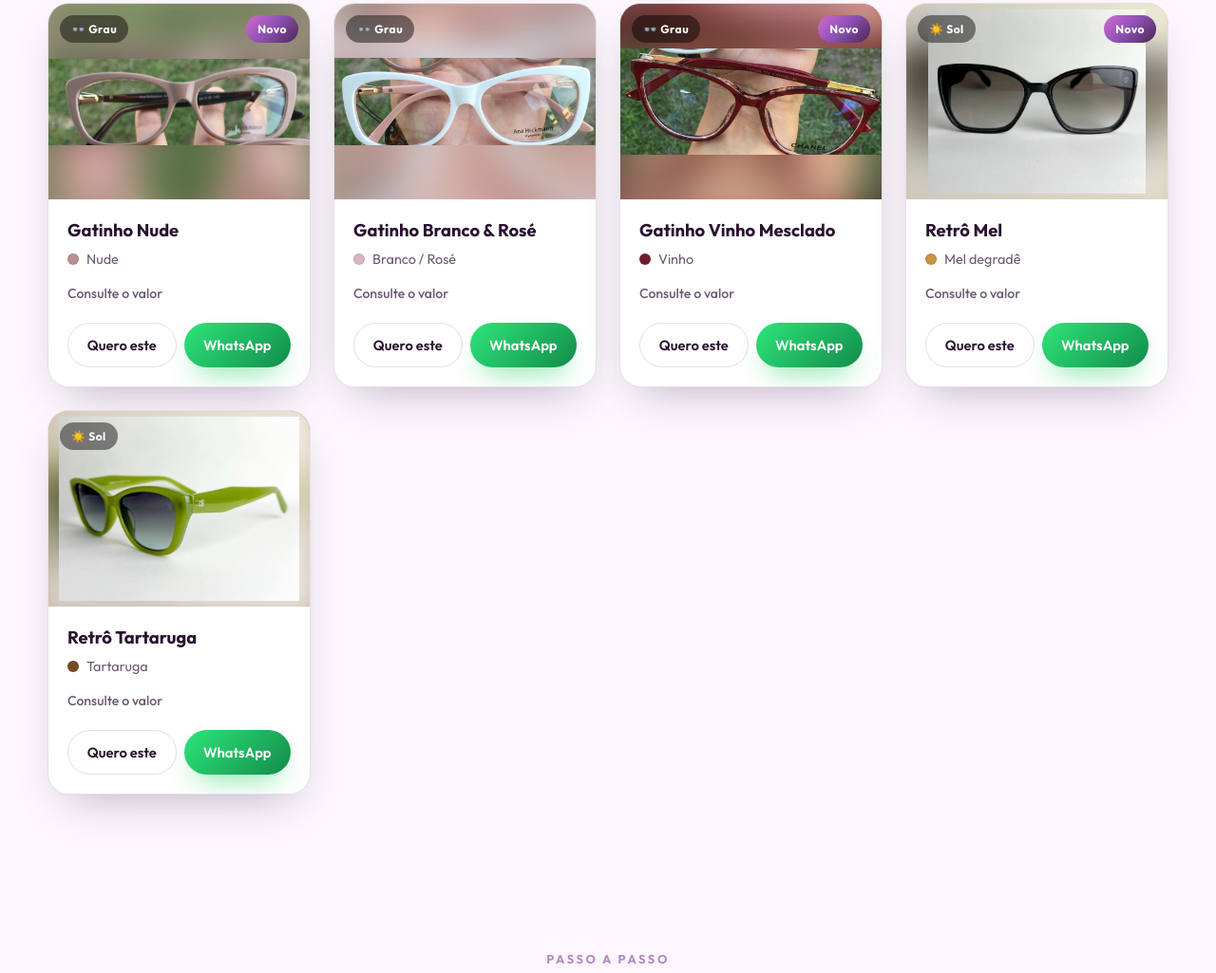
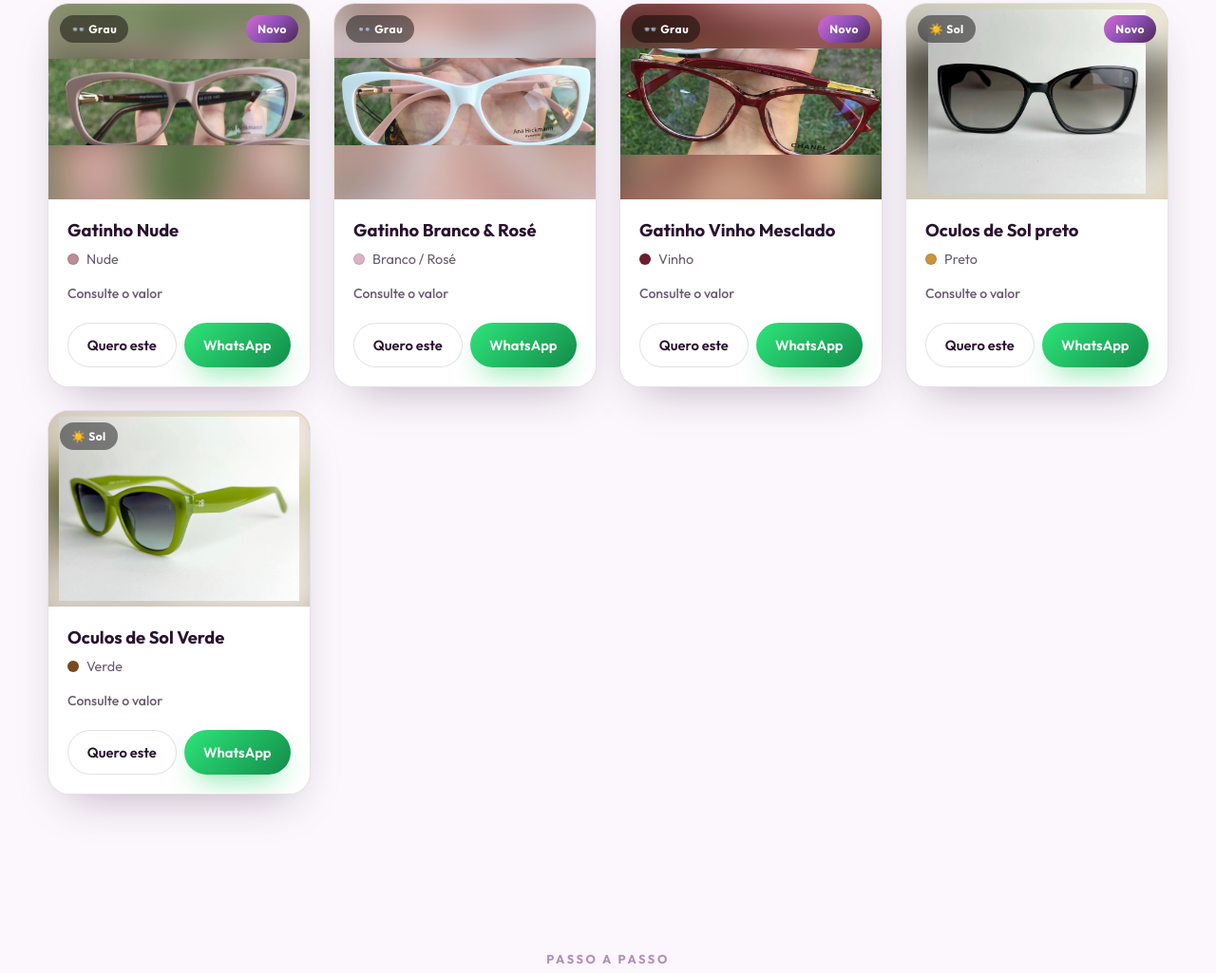
Before and after one commit to Marquinhovini/OTICAKB, a plain HTML site: page index.html in a window 1280 px wide. Shown: the part 1258-2283 px from the top of the page at 95% size. Drawn offline with Linux system fonts and the light colour scheme; a web font is replaced by a local one.

Commit message:
Add files via upload

```diff
--- a/index.html
+++ b/index.html
@@ -7,9 +7,6 @@
   <meta name="description" content="Óculos de grau e de sol com envio para todo o Brasil. Escolha seus modelos e peça pelo WhatsApp. Aceitamos todos os cartões." />
   <meta name="theme-color" content="#1a0d1f" />
   <link rel="icon" href="favicon.ico" sizes="any" />
-  <link rel="icon" type="image/png" sizes="32x32" href="favicon-32x32.png" />
-  <link rel="icon" type="image/png" sizes="192x192" href="icon-192.png" />
-  <link rel="apple-touch-icon" href="apple-touch-icon.png" />
   <meta property="og:title" content="Ótica KB — A ótica que vai até você" />
   <meta property="og:description" content="Óculos de grau e sol. Enviamos para todo o Brasil." />
   <meta property="og:image" content="assets/logo.png" />
--- a/products.js
+++ b/products.js
@@ -59,9 +59,9 @@ window.KB_PRODUTOS = [
   /* ---- EXEMPLOS (troque pelas fotos reais em assets/produtos/) ---- */
   {
     id: 4,
-    nome: "Retrô Mel",
+    nome: "Oculos de Sol preto",
     categoria: "sol",
-    cor: "Mel degradê",
+    cor: "Preto",
     preco: null,
     estoque: true,
     destaque: true,
@@ -70,9 +70,9 @@ window.KB_PRODUTOS = [
   },
   {
     id: 5,
-    nome: "Retrô Tartaruga",
+    nome: "Oculos de Sol Verde",
     categoria: "sol",
-    cor: "Tartaruga",
+    cor: "Verde",
     preco: null,
     estoque: true,
     destaque: false,
```
